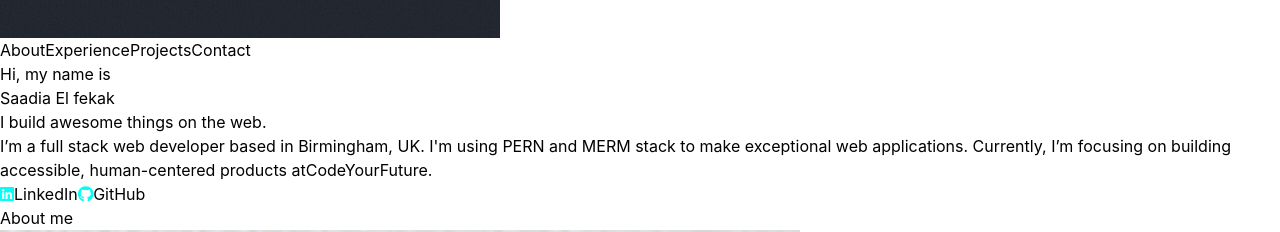
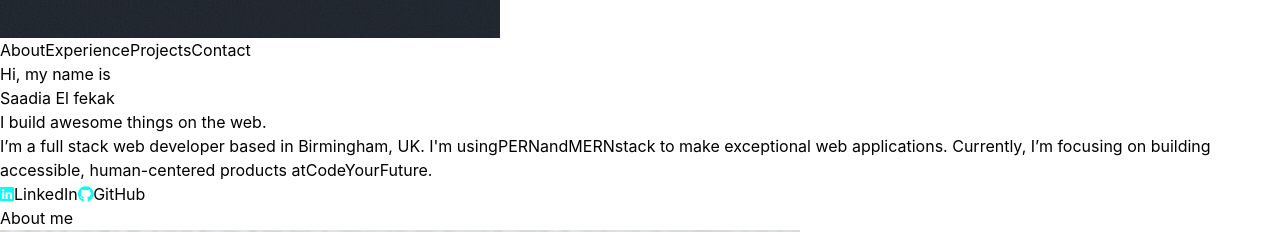
Before and after one commit to SaadiaELF/my-portfolio, a Next.js app: page / in a window 1280 px wide. Shown: the part 1020-1252 px from the top of the page. Built offline with nearby package versions, Linux system fonts and the light colour scheme; a web font is replaced by a local one.

Commit message:
refactoring

```diff
--- a/components/ScrollToTop.js
+++ b/components/ScrollToTop.js
@@ -31,7 +31,6 @@ export const ScrollToTop = () => {
 
   return (
     <div className="fixed bottom-10 right-10 z-10 sm:bottom-20 sm:right-20">
-
       <FontAwesomeIcon
         icon={faCircleArrowUp}
         size="2xl"
@@ -42,7 +41,6 @@ export const ScrollToTop = () => {
         )}
         aria-hidden="true"
       />
-      {/* </button> */}
     </div>
   );
 };
--- a/components/hero.js
+++ b/components/hero.js
@@ -27,15 +27,30 @@ export default function Hero() {
       <h1 className="font-barlow text-4xl tracking-tight text-secondary_1 sm:text-7xl">
         I build awesome things on the web.
       </h1>
-      <p className="select-none mt-6 font-montserrat text-lg leading-8 text-teal-100 antialiased">
-        I’m a full stack web developer based in Birmingham, UK. I'm using PERN
-        and MERM stack to make exceptional web applications. Currently, I’m
-        focusing on building accessible, human-centered products at
+      <p className="mt-6 select-none font-montserrat text-lg leading-8 text-teal-100 antialiased">
+        I’m a full stack web developer based in Birmingham, UK. I'm using
         <a
-          className="p-1 text-secondary_2 hover:text-secondary_1"
+          className="p-1 font-bold text-secondary_2 hover:text-secondary_1"
+          href="https://www.geeksforgeeks.org/what-is-pern-stack/"
+          target="_blank"
+        >
+          PERN
+        </a>
+        and
+        <a
+          className="p-1 font-bold text-secondary_2 hover:text-secondary_1"
+          href="https://www.mongodb.com/mern-stack#:~:text=MERN%20stands%20for%20MongoDB%2C%20Express,a%20client%2Dside%20JavaScript%20framework"
+          target="_blank"
+        >
+          MERN
+        </a>
+        stack to make exceptional web applications. Currently, I’m focusing on
+        building accessible, human-centered products at
+        <a
+          className="p-1 font-bold text-secondary_2 hover:text-secondary_1"
           href="https://codeyourfuture.io/"
           target="_blank"
-          alt="codeyourfuturre website"
+          alt="codeyourfuture website"
         >
           CodeYourFuture.
         </a>
--- a/components/navbar.js
+++ b/components/navbar.js
@@ -8,7 +8,7 @@ import logo from "../public/logo.gif";
 
 export default function Navbar() {
   const [navigation, setNavigation] = useState([
-    { name: "About", href: "#about", current: true },
+    { name: "About", href: "#about", current: false },
     { name: "Experience", href: "#experience", current: false },
     { name: "Projects", href: "#", current: false },
     { name: "Contact", href: "#", current: false },
```
